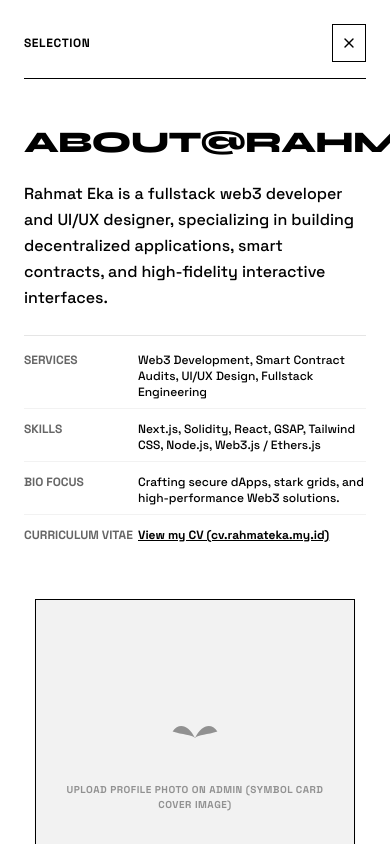
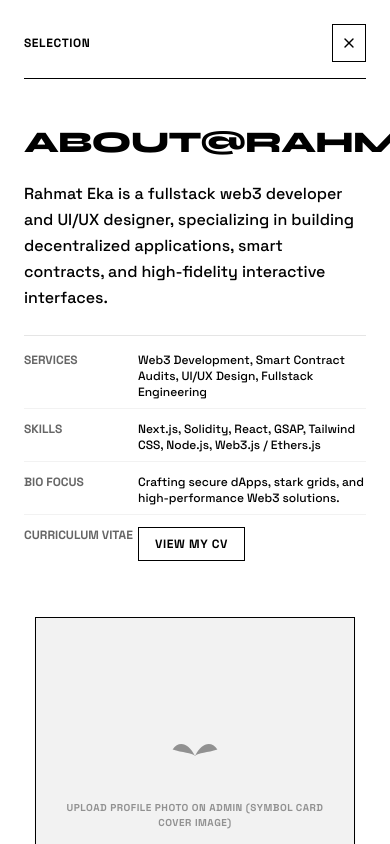
Before and after one commit to rhmatzeka/Show, a Next.js app: page / in a window 390 px wide. Both pictures are taken after a click on the button "About". Built offline with nearby package versions, Linux system fonts and the light colour scheme; no server answers.

Commit message:
fix: adjust mobile overlays padding bounds and style CV link as a brutalist button outline

```diff
--- a/app/page.tsx
+++ b/app/page.tsx
@@ -1178,9 +1178,9 @@ export default function HomePage() {
                           href="https://cv.rahmateka.my.id/"
                           target="_blank"
                           rel="noopener noreferrer"
-                          className="underline hover:text-black/80 font-bold"
+                          className="inline-block border border-black px-4 py-2 hover:bg-black hover:text-white font-bold uppercase tracking-wider transition-colors duration-200 text-xs text-center"
                         >
-                          View my CV (cv.rahmateka.my.id)
+                          View my CV
                         </a>
                       </span>
                     </div>
```
